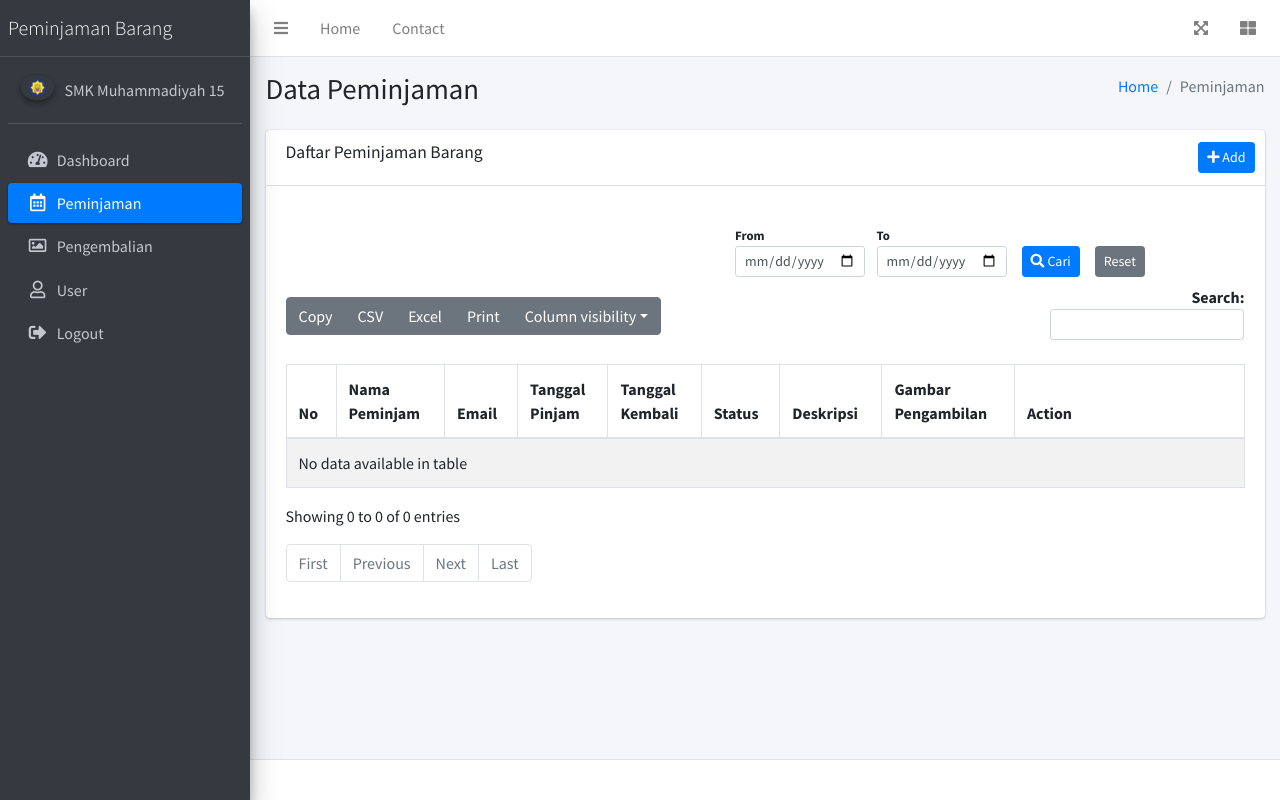
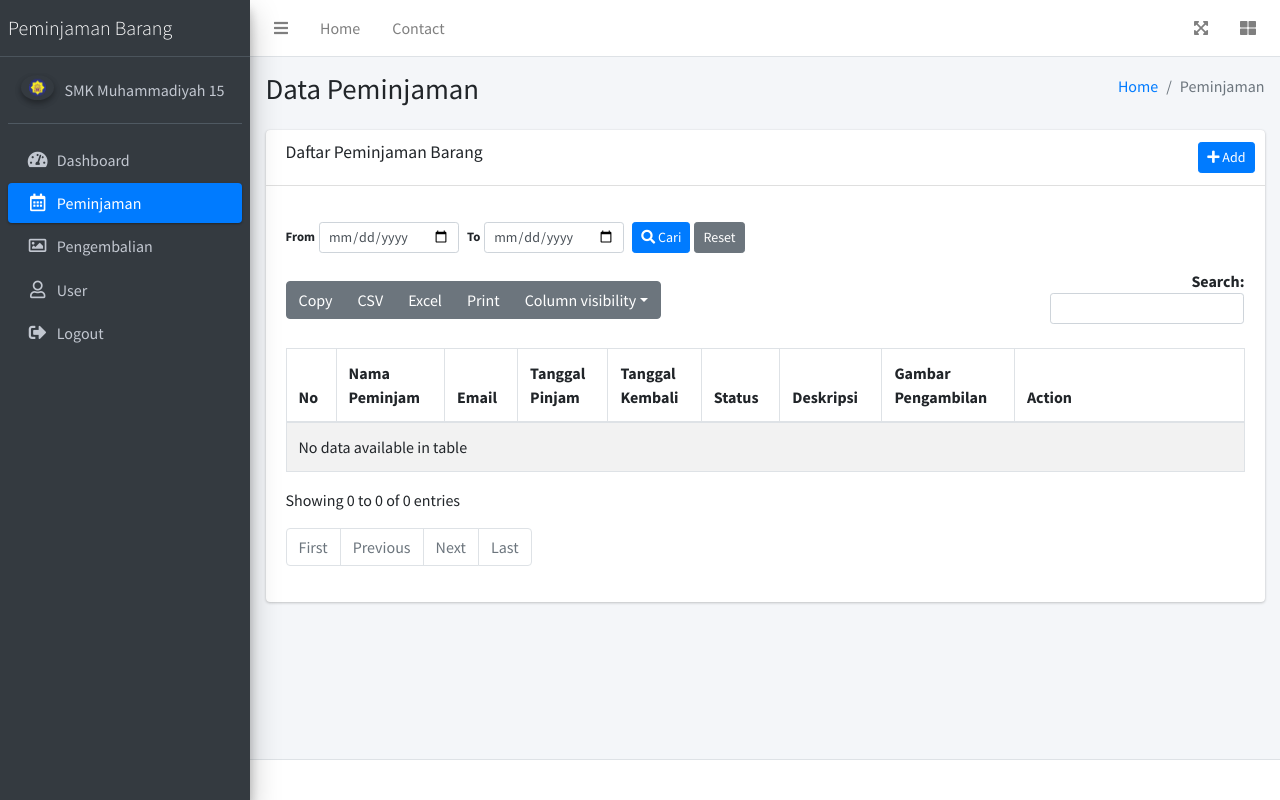
Before and after one commit to Rangers69/peminjaman_barang, a CodeIgniter app: page /peminjaman_barang/index.php/peminjaman/index in a window 1280 px wide. Run offline with CodeIgniter, Linux system fonts and the light colour scheme; data that the repository does not hold is empty; some libraries are stand-ins or nearby versions.

Commit message:
perbaiki peminjaman index,controller dan model peminjaman

```diff
--- a/application/controllers/Peminjaman.php
+++ b/application/controllers/Peminjaman.php
@@ -20,23 +20,54 @@ class Peminjaman extends CI_Controller {
     public function index()
 {
     $data['title'] = 'Data Peminjaman';
-        // Ambil data user dari session, sesuaikan dengan sistem otentikasi Anda
     $data['user'] = $this->db->get_where('user', ['email' => $this->session->userdata('email')])->row_array();
-        //var_dump($data['user']);
-        //die();
-        if ($data['user'] ['role'] != 'customer') {
-             $data['peminjaman'] = $this->Peminjaman_model->get_all_peminjaman();
+
+    // ambil filter dari GET (format YYYY-MM-DD)
+    $from = $this->input->get('from_date', true);
+    $to   = $this->input->get('to_date', true);
+
+    // teruskan ke view supaya input tetap terisi
+    $data['from_date'] = $from;
+    $data['to_date']   = $to;
+
+    // gunakan method model yang mendukung filter jika tersedia
+    if (method_exists($this->Peminjaman_model, 'get_peminjaman_filtered')) {
+        if (!empty($data['user']) && isset($data['user']['role']) && $data['user']['role'] != 'customer') {
+            $data['peminjaman'] = $this->Peminjaman_model->get_peminjaman_filtered($from, $to);
         } else {
-             $data['peminjaman'] = $this->Peminjaman_model->get_peminjaman_by_user();
-
+            $user_id = isset($data['user']['id_user']) ? $data['user']['id_user'] : null;
+            $data['peminjaman'] = $this->Peminjaman_model->get_peminjaman_filtered($from, $to, $user_id);
+        }
+    } else {
+        // fallback: ambil semua lalu filter di PHP
+        if (!empty($data['user']) && isset($data['user']['role']) && $data['user']['role'] != 'customer') {
+            $rows = $this->Peminjaman_model->get_all_peminjaman();
+        } else {
+            $rows = $this->Peminjaman_model->get_peminjaman_by_user();
         }
 
-         //var_dump($data['peminjaman']);
-         //die();
+        // pastikan $rows adalah array
+        $rows = is_array($rows) ? $rows : [];
+
+        if (!empty($from) || !empty($to)) {
+            $fromTs = $from ? strtotime($from) : null;
+            $toTs   = $to ? strtotime($to) : null;
+
+            $rows = array_values(array_filter($rows, function($r) use ($fromTs, $toTs) {
+                if (empty($r['tanggal_pinjam'])) return false;
+                $d = strtotime($r['tanggal_pinjam']);
+                if ($fromTs && $d < $fromTs) return false;
+                if ($toTs && $d > $toTs) return false;
+                return true;
+            }));
+        }
+
+        $data['peminjaman'] = $rows;
+    }
 
     $this->load->view('master/header', $data);
     $this->load->view('master/sidebar', $data);
-        $this->load->view('peminjaman/index', $data); // View utama untuk tabel
+    $this->load->view('peminjaman/index', $data);
     $this->load->view('master/footer');
 }
 
--- a/application/models/Peminjaman_model.php
+++ b/application/models/Peminjaman_model.php
@@ -9,16 +9,25 @@ class Peminjaman_model extends CI_Model {
         $this->load->database();
     }
 
-    public function get_all_peminjaman()
+    // Menampilkan semua data peminjaman dengan filter tanggal opsional
+    public function get_all_peminjaman($from_date = null, $to_date = null)
     {
         $this->db->select('peminjaman.*, user.nama as nama_peminjam, user.email');
         $this->db->from('peminjaman');
         $this->db->join('user', 'user.id_user = peminjaman.id_userpinjam', 'left');
         $this->db->where('peminjaman.status', '1');
+
+        // Filter tanggal (opsional)
+        if (!empty($from_date) && !empty($to_date)) {
+            $this->db->where('DATE(peminjaman.tanggal_pinjam) >=', $from_date);
+            $this->db->where('DATE(peminjaman.tanggal_pinjam) <=', $to_date);
+        }
+
         return $this->db->get()->result_array();
     }
 
-    public function get_peminjaman_by_user()
+    // Menampilkan data peminjaman berdasarkan user login dan filter tanggal opsional
+    public function get_peminjaman_by_user($from_date = null, $to_date = null)
     {
         $user_id = $this->session->userdata('id_user');
         $this->db->select('peminjaman.*, user.nama as nama_peminjam, user.email');
@@ -26,6 +35,13 @@ class Peminjaman_model extends CI_Model {
         $this->db->join('user', 'user.id_user = peminjaman.id_userpinjam', 'left');
         $this->db->where('peminjaman.id_userpinjam', $user_id);
         $this->db->where('peminjaman.status', '1');
+
+        // Filter tanggal (opsional)
+        if (!empty($from_date) && !empty($to_date)) {
+            $this->db->where('DATE(peminjaman.tanggal_pinjam) >=', $from_date);
+            $this->db->where('DATE(peminjaman.tanggal_pinjam) <=', $to_date);
+        }
+
         return $this->db->get()->result_array();
     }
 
@@ -41,11 +57,8 @@ class Peminjaman_model extends CI_Model {
 
     public function update_peminjaman($id, $data)
     {
-        //var_dump($data);
-        //die;
         $this->db->where('id_peminjaman', $id);
         return $this->db->update('peminjaman', $data);
-
     }
 
     public function delete_peminjaman($id)
@@ -54,5 +67,4 @@ class Peminjaman_model extends CI_Model {
         return $this->db->delete('peminjaman');
     }
 
-
 }
--- a/application/views/peminjaman/index.php
+++ b/application/views/peminjaman/index.php
@@ -34,25 +34,21 @@
                                 <div id="peminjamanTable_buttons" class="d-flex flex-wrap"></div>
                             </div>
                         </div>
-                        <div class="row mb-2 justify-content-center align-items-end">
-                            <div class="col-auto pr-1" style="margin-left: 350px;">
-                                <label for="from_date" class="form-label mb-0 small">From</label>
-                                <input type="date" id="from_date" class="form-control form-control-sm" style="width: 130px;">
+                        <form id="filterForm" class="form-inline mb-3" method="get" action="<?= base_url('peminjaman'); ?>">
+                            <div class="form-group mr-2">
+                                <label for="from_date" class="mr-1 small">From</label>
+                                <input type="date" name="from_date" id="from_date" class="form-control form-control-sm" style="width:140px;"
+                                    value="<?= isset($from_date) ? $from_date : '' ?>">
                             </div>
-                            <div class="col-auto">
-                                <label for="to_date" class="form-label mb-0 small">To</label>
-                                <input type="date" id="to_date" class="form-control form-control-sm" style="width: 130px;">
+                            <div class="form-group mr-2">
+                                <label for="to_date" class="mr-1 small">To</label>
+                                <input type="date" name="to_date" id="to_date" class="form-control form-control-sm" style="width:140px;"
+                                    value="<?= isset($to_date) ? $to_date : '' ?>">
                             </div>
-                            <div class="col-auto">
-                                <button id="filter_date" class="btn btn-primary btn-sm">
-                                <i class="fas fa-search"></i> Cari
-                                </button>
-                            </div>
-                            <div class="col-auto">
-                                <button id="reset_date" class="btn btn-secondary btn-sm">Reset</button>
-                            </div>
-                         </div>
-                        <?= $this->session->flashdata('message'); ?>
+                            <button type="submit" id="filter_date" class="btn btn-primary btn-sm mr-1"><i class="fas fa-search"></i> Cari</button>
+                            <button type="button" id="reset_date" class="btn btn-secondary btn-sm">Reset</button>
+                        </form>
+                         <?= $this->session->flashdata('message'); ?>
                         <table id="peminjamanTable" class="table table-bordered table-striped">
                                 <thead>
                                     <tr>
```
Lines whose indentation alone changed are shown as unchanged.
